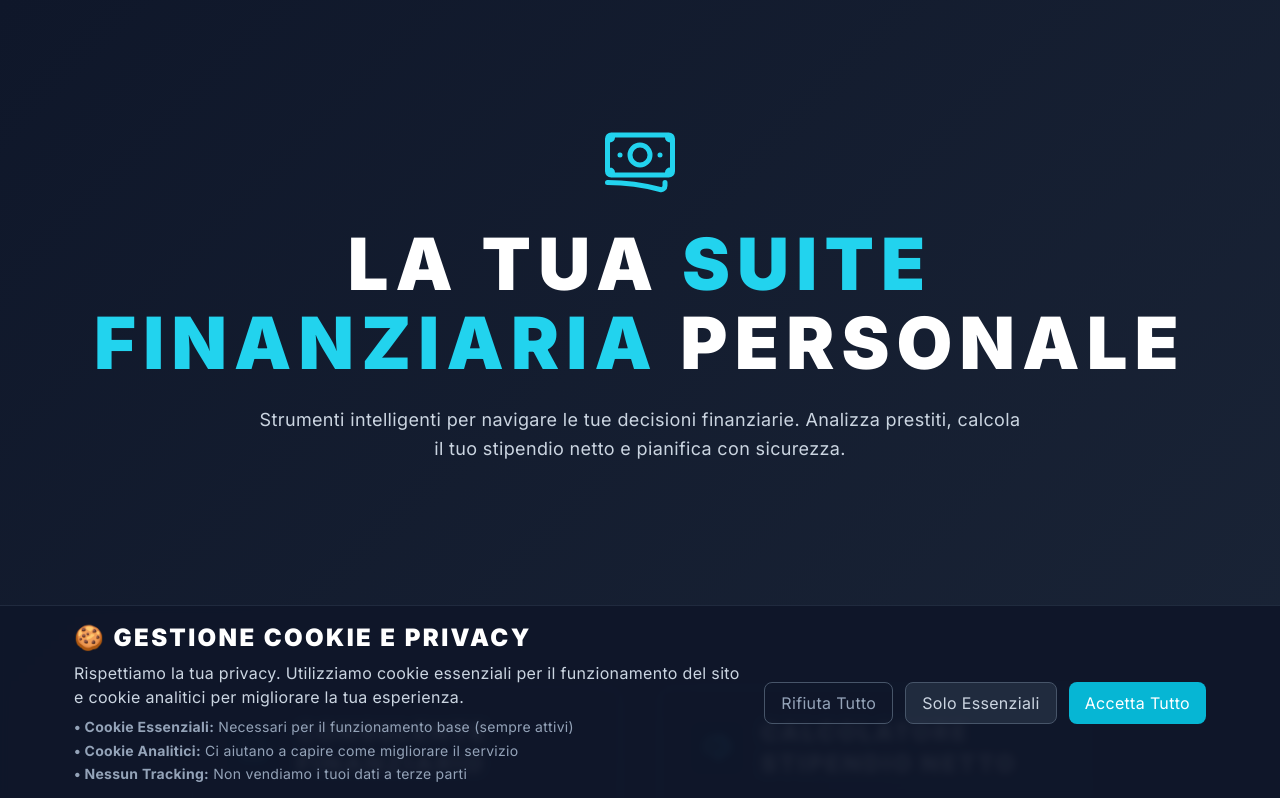
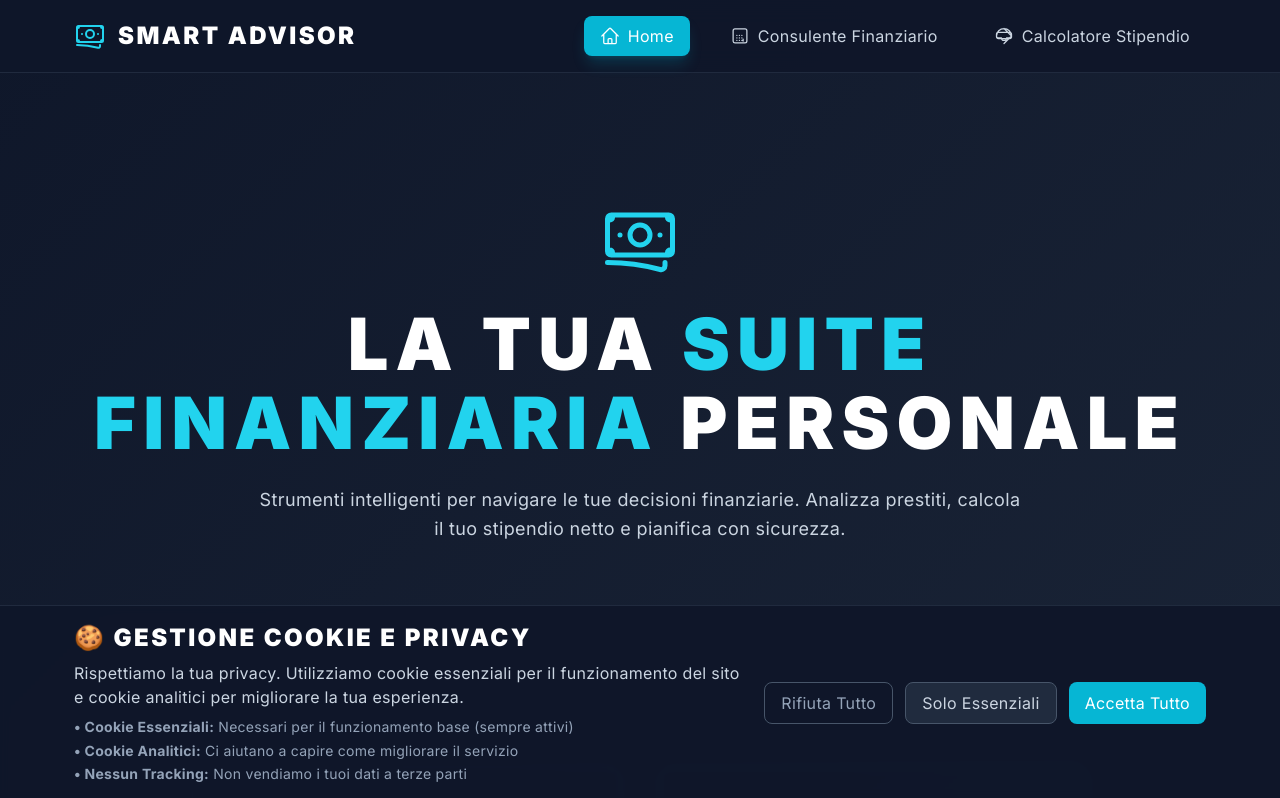
Before and after one commit to Narden91/SmartAdvisor, a React (Vite) app: page / in a window 1280 px wide. Shown: the top 798 px of the page. Built offline with nearby package versions, Linux system fonts and the light colour scheme; no server answers.

Commit message:
feat: Add NavBar component and integrate it into main application layout

```diff
--- a/App.tsx
+++ b/App.tsx
@@ -10,6 +10,7 @@ import HomePage from './components/HomePage';
 import SalaryCalculator from './components/SalaryCalculator';
 import Footer from './components/Footer';
 import CookieBanner from './components/CookieBanner';
+import NavBar from './components/NavBar';
 import { LogoIcon, SparklesIcon, HomeIcon } from './components/icons';
 
 const initialInputs: AllLoanInputs = {
@@ -208,11 +209,11 @@ const App: React.FC = () => {
   // --- RENDER LOGIC ---
 
   const renderLoanCalculator = () => (
-    <div className="min-h-screen flex flex-col">
+    <div className="min-h-screen flex flex-col pt-20">
       {/* Header Section */}
       <section className="section-sm">
         <div className="container">
-          <header className="flex items-center justify-between gap-4 animate-fade-in">
+          <header className="flex items-center gap-4 animate-fade-in">
             <div className="flex items-center gap-4">
               <LogoIcon className="w-14 h-14 text-cyan-400" />
               <div>
@@ -220,13 +221,6 @@ const App: React.FC = () => {
                 <p className="body text-slate-400 mt-1">Analisi intelligenti per le tue decisioni finanziarie</p>
               </div>
             </div>
-            <button
-              onClick={() => setView('home')}
-              className="flex items-center gap-2 bg-slate-700/50 hover:bg-slate-700 border border-slate-600 text-slate-300 font-medium py-2 px-4 rounded-lg transition-colors"
-            >
-              <HomeIcon className="w-5 h-5" />
-              <span className="body">Home</span>
-            </button>
           </header>
         </div>
       </section>
@@ -299,6 +293,12 @@ const App: React.FC = () => {
     case 'loanCalculator':
       return (
         <>
+          <NavBar
+            currentView={view}
+            onNavigateToHome={() => setView('home')}
+            onNavigateToLoanCalculator={() => setView('loanCalculator')}
+            onNavigateToSalaryCalculator={() => setView('salaryCalculator')}
+          />
           {renderLoanCalculator()}
           <CookieBanner />
         </>
@@ -306,6 +306,12 @@ const App: React.FC = () => {
     case 'salaryCalculator':
       return (
         <>
+          <NavBar
+            currentView={view}
+            onNavigateToHome={() => setView('home')}
+            onNavigateToLoanCalculator={() => setView('loanCalculator')}
+            onNavigateToSalaryCalculator={() => setView('salaryCalculator')}
+          />
           <SalaryCalculator
             onBack={() => setView('home')}
             onNavigateToLoanCalculator={() => setView('loanCalculator')}
@@ -317,6 +323,12 @@ const App: React.FC = () => {
     default:
       return (
         <>
+          <NavBar
+            currentView={view}
+            onNavigateToHome={() => setView('home')}
+            onNavigateToLoanCalculator={() => setView('loanCalculator')}
+            onNavigateToSalaryCalculator={() => setView('salaryCalculator')}
+          />
           <HomePage
             onNavigateToLoanCalculator={() => setView('loanCalculator')}
             onNavigateToSalaryCalculator={() => setView('salaryCalculator')}
--- a/components/HomePage.tsx
+++ b/components/HomePage.tsx
@@ -40,7 +40,7 @@ const ToolCard: React.FC<{
 
 const HomePage: React.FC<HomePageProps> = ({ onNavigateToLoanCalculator, onNavigateToSalaryCalculator }) => {
     return (
-        <div className="min-h-screen flex flex-col">
+        <div className="min-h-screen flex flex-col pt-20">
             {/* Hero Section */}
             <section className="section-lg flex items-center justify-center">
                 <div className="container">
--- /dev/null
+++ b/components/NavBar.tsx
@@ -0,0 +1,84 @@
+import React from 'react';
+import { LogoIcon, CalculatorIcon, WalletIcon, HomeIcon } from './icons';
+
+interface NavBarProps {
+    currentView: 'home' | 'loanCalculator' | 'salaryCalculator';
+    onNavigateToHome: () => void;
+    onNavigateToLoanCalculator: () => void;
+    onNavigateToSalaryCalculator: () => void;
+}
+
+const NavBar: React.FC<NavBarProps> = ({
+    currentView,
+    onNavigateToHome,
+    onNavigateToLoanCalculator,
+    onNavigateToSalaryCalculator
+}) => {
+    const navItems = [
+        {
+            id: 'loanCalculator' as const,
+            label: 'Consulente Finanziario',
+            icon: CalculatorIcon,
+            onClick: onNavigateToLoanCalculator
+        },
+        {
+            id: 'salaryCalculator' as const,
+            label: 'Calcolatore Stipendio',
+            icon: WalletIcon,
+            onClick: onNavigateToSalaryCalculator
+        }
+    ];
+
+    return (
+        <nav className="fixed top-0 left-0 right-0 z-50 bg-slate-900/95 backdrop-blur-md border-b border-slate-700/50">
+            <div className="container">
+                <div className="flex items-center justify-between py-4">
+                    {/* Logo/Brand - Left side */}
+                    <button
+                        onClick={onNavigateToHome}
+                        className="flex items-center gap-3 group transition-all duration-200 hover:scale-105"
+                    >
+                        <LogoIcon className="w-8 h-8 text-cyan-400 group-hover:text-cyan-300 transition-colors" />
+                        <span className="heading-h3 text-white text-xl group-hover:text-cyan-100 transition-colors">
+                            Smart Advisor
+                        </span>
+                    </button>
+
+                    {/* Navigation Items - Right side */}
+                    <div className="flex items-center gap-6">
+                        {/* Home Button */}
+                        <button
+                            onClick={onNavigateToHome}
+                            className={`flex items-center gap-2 px-4 py-2 rounded-lg font-medium transition-all duration-200 transform hover:scale-105 ${
+                                currentView === 'home'
+                                    ? 'bg-cyan-500 text-white shadow-cyan-500/20 shadow-lg'
+                                    : 'text-slate-300 hover:text-white hover:bg-slate-800/50'
+                            }`}
+                        >
+                            <HomeIcon className="w-5 h-5" />
+                            <span className="body hidden sm:inline">Home</span>
+                        </button>
+
+                        {/* Navigation Items */}
+                        {navItems.map((item) => (
+                            <button
+                                key={item.id}
+                                onClick={item.onClick}
+                                className={`flex items-center gap-2 px-4 py-2 rounded-lg font-medium transition-all duration-200 transform hover:scale-105 ${
+                                    currentView === item.id
+                                        ? 'bg-cyan-500 text-white shadow-cyan-500/20 shadow-lg'
+                                        : 'text-slate-300 hover:text-white hover:bg-slate-800/50'
+                                }`}
+                            >
+                                <item.icon className="w-5 h-5" />
+                                <span className="body hidden md:inline">{item.label}</span>
+                            </button>
+                        ))}
+                    </div>
+                </div>
+            </div>
+        </nav>
+    );
+};
+
+export default NavBar;
--- a/components/SalaryCalculator.tsx
+++ b/components/SalaryCalculator.tsx
@@ -64,11 +64,11 @@ const SalaryCalculator: React.FC<SalaryCalculatorProps> = ({ onBack, onNavigateT
     };
 
     return (
-        <div className="min-h-screen flex flex-col">
+        <div className="min-h-screen flex flex-col pt-20">
             {/* Header Section */}
             <section className="section-sm">
                 <div className="container">
-                    <header className="flex items-center justify-between gap-4 animate-fade-in">
+                    <header className="flex items-center gap-4 animate-fade-in">
                         <div className="flex items-center gap-4">
                             <WalletIcon className="w-14 h-14 text-cyan-400" />
                             <div>
@@ -76,13 +76,6 @@ const SalaryCalculator: React.FC<SalaryCalculatorProps> = ({ onBack, onNavigateT
                                 <p className="body text-slate-400 mt-1">Dal Lordo al Netto con le regole 2025</p>
                             </div>
                         </div>
-                        <button
-                            onClick={onBack}
-                            className="flex items-center gap-2 bg-slate-700/50 hover:bg-slate-700 border border-slate-600 text-slate-300 font-medium py-2 px-4 rounded-lg transition-colors"
-                        >
-                            <HomeIcon className="w-5 h-5" />
-                            <span className="body">Home</span>
-                        </button>
                     </header>
                 </div>
             </section>
--- a/index.css
+++ b/index.css
@@ -149,6 +149,11 @@ body {
   border: 1px solid rgba(255, 255, 255, 0.2);
 }
 
+/* Top padding for fixed navbar */
+.navbar-offset {
+  padding-top: 80px;
+}
+
 /* Smooth transitions */
 * {
   transition: var(--transition-default);
```
